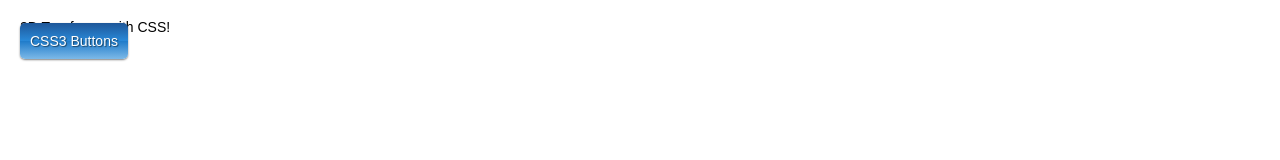
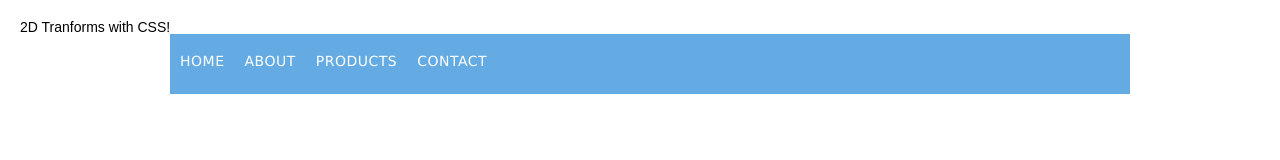
Before and after one commit to nalosman/WD_W5_CSS, a plain HTML site: page index.html in a window 1280 px wide. Drawn offline with Linux system fonts and the light colour scheme.

Commit message:
navbar styling + transitions

```diff
--- a/css/main.css
+++ b/css/main.css
@@ -1,3 +1,6 @@
+.hidden {
+  display: none;
+}
 .box {
   background-color: pink;
   border: 3px solid black;
@@ -60,3 +63,50 @@ filter: progid:DXImageTransform.Microsoft.gradient( startColorstr='#1e5799', end
   position: relative;
   top: 10px;
 }
+
+/* navbar rules */
+main {
+  margin: 0 auto;
+  width: 960px;
+}
+
+#main-nav {
+  background: rgb(99, 171, 226);
+  font-family: 'Lucida Sans', 'Lucida Sans Regular', 'Lucida Grande', 'Lucida Sans Unicode', Geneva, Verdana, sans-serif;
+  height: 60px;
+  margin: 0;
+  padding: 0;
+}
+
+#main-nav ul {
+  list-style-type: none;
+}
+
+#main-nav ul li {
+  float: left;
+}
+
+#main-nav ul li a {
+  display: block;
+  color: white;
+  font-size: 1em;
+  text-decoration: none;
+  margin: 10px 0 30px 0;
+  padding: 10px;
+  text-transform: uppercase;
+  letter-spacing: 0.5px;
+  border-radius: 10px;
+  cursor: pointer;
+
+  -webkit-transition: all 0.75s ease;
+  -moz-transition: all 0.75s ease;
+  -o-transition: all 0.75s ease;
+
+  transition: all 0.75s ease;
+}
+
+#main-nav ul li a:hover {
+  background-color: aliceblue;
+  border-radius: 10px;
+  color: #333;
+}
--- a/index.html
+++ b/index.html
@@ -13,7 +13,15 @@
   <h1>2D Tranforms with CSS!</h1>
 
   <main>
-    <a href="#" class="button blue">CSS3 Buttons</a>
+    <h1 class="hidden">welcome ot my awesome site</h1>
+    <nav id="main-nav">
+      <ul>
+        <li><a href="#">Home</a></li>
+        <li><a href="#">About</a></li>
+        <li><a href="#">Products</a></li>
+        <li><a href="#">Contact</a></li>
+      </ul>
+    </nav>
   </main>
 
 
```
